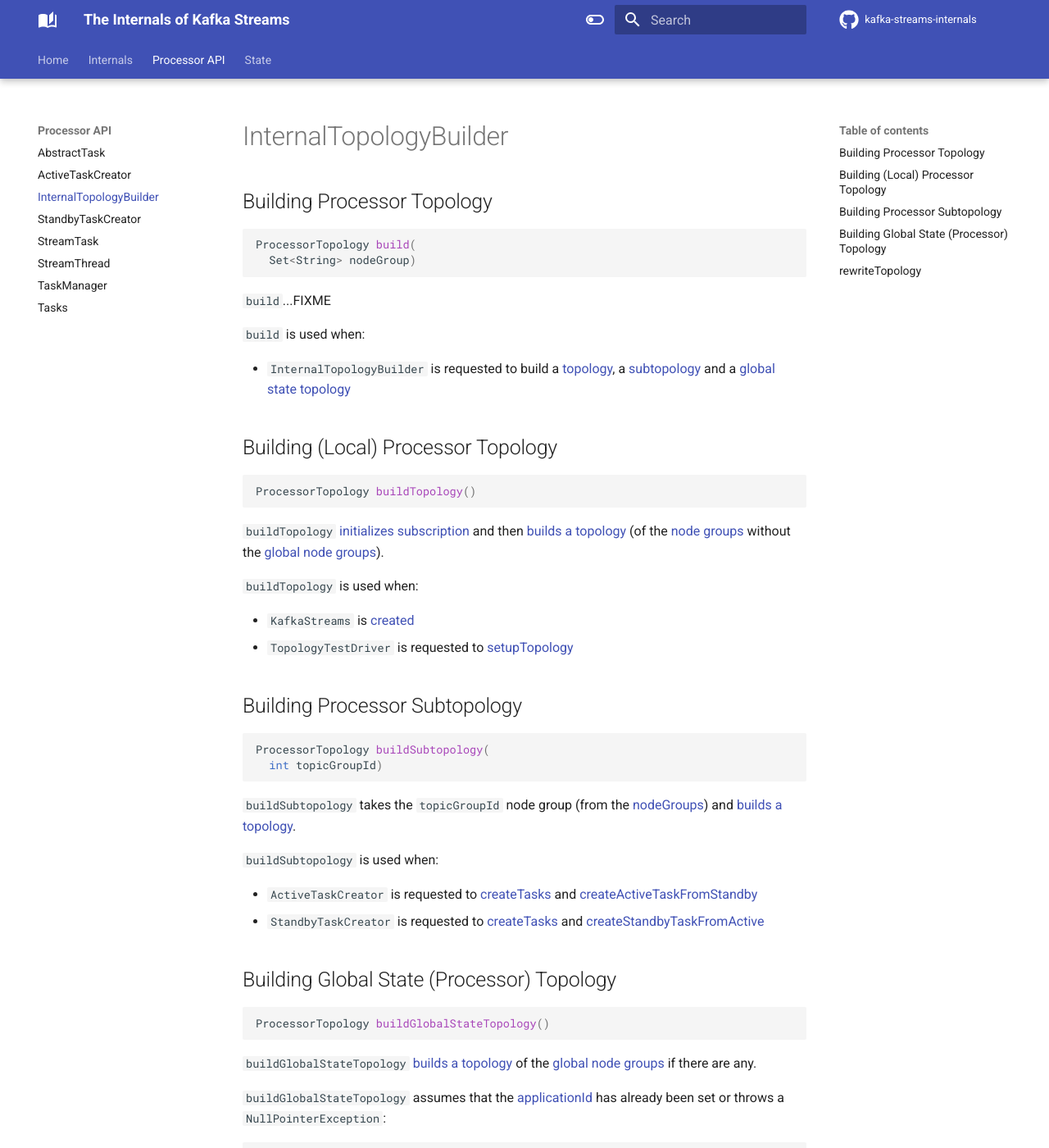
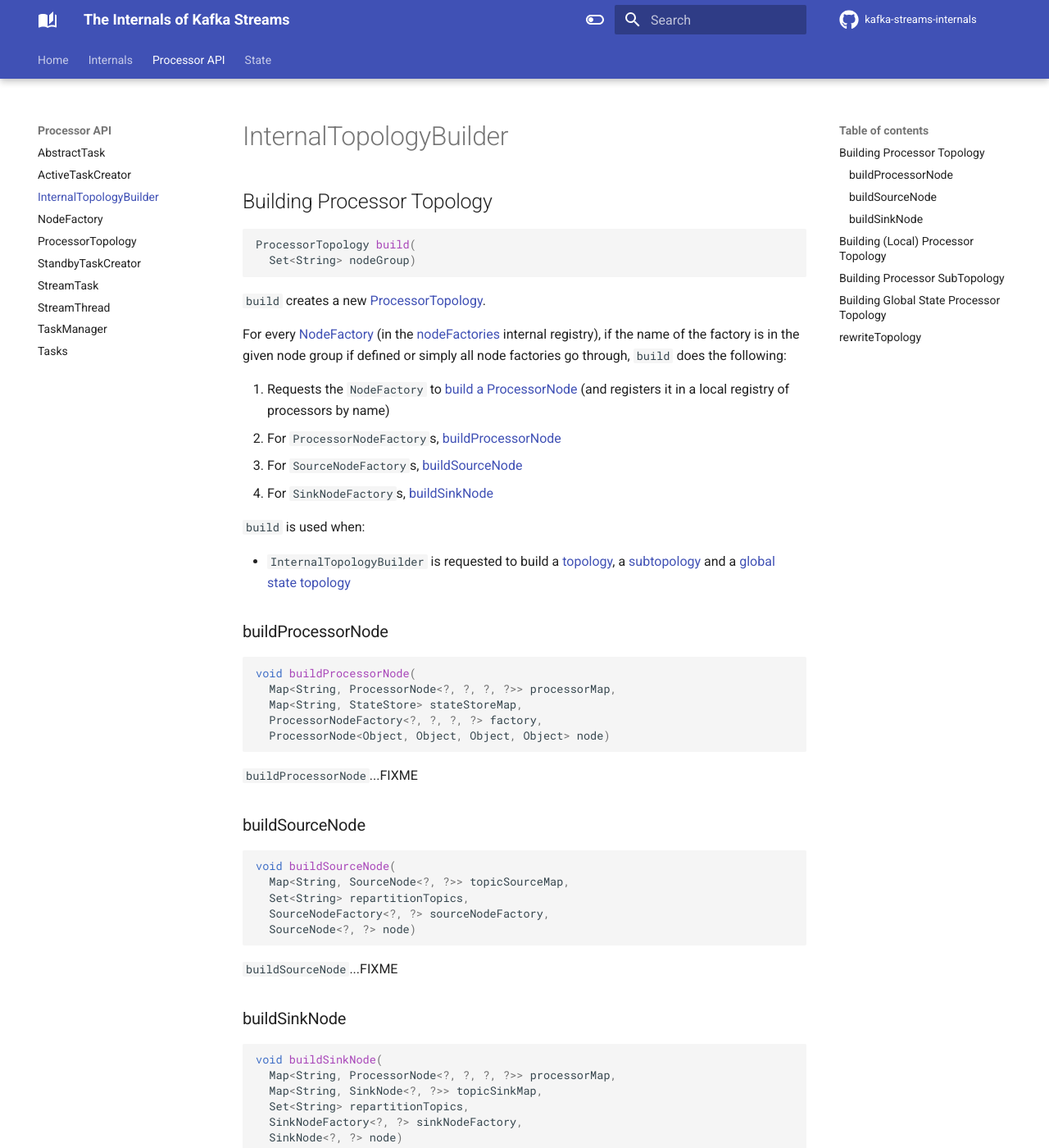
Before and after one commit to japila-books/kafka-streams-internals, an MkDocs documentation site: the page built from docs/processor/InternalTopologyBuilder.md, in a window 1280 px wide and 1400 px high. Shown: the whole window at 82% size. Built offline with MkDocs 1.6.1 and Material for MkDocs 9.7.7, drawn with Linux system fonts in a browser that asks for light colours; comment, search, counter and statistics services are not loaded; some of the changed text lies outside the part shown.

Commit message:
InternalTopologyBuilder and Building Processor Topology

````diff
--- a/docs/processor/InternalTopologyBuilder.md
+++ b/docs/processor/InternalTopologyBuilder.md
@@ -7,11 +7,55 @@
   Set<String> nodeGroup)
 ```
 
-`build`...FIXME
+`build` creates a new [ProcessorTopology](ProcessorTopology.md).
+
+For every [NodeFactory](NodeFactory.md) (in the [nodeFactories](#nodeFactories) internal registry), if the name of the factory is in the given node group if defined or simply all node factories go through, `build` does the following:
+
+1. Requests the `NodeFactory` to [build a ProcessorNode](NodeFactory.md#build) (and registers it in a local registry of processors by name)
+1. For `ProcessorNodeFactory`s, [buildProcessorNode](#buildProcessorNode)
+1. For `SourceNodeFactory`s, [buildSourceNode](#buildSourceNode)
+1. For `SinkNodeFactory`s, [buildSinkNode](#buildSinkNode)
 
 `build` is used when:
 
 * `InternalTopologyBuilder` is requested to build a [topology](#buildTopology), a [subtopology](#buildSubtopology) and a [global state topology](#buildGlobalStateTopology)
+
+### <span id="buildProcessorNode"> buildProcessorNode
+
+```java
+void buildProcessorNode(
+  Map<String, ProcessorNode<?, ?, ?, ?>> processorMap,
+  Map<String, StateStore> stateStoreMap,
+  ProcessorNodeFactory<?, ?, ?, ?> factory,
+  ProcessorNode<Object, Object, Object, Object> node)
+```
+
+`buildProcessorNode`...FIXME
+
+### <span id="buildSourceNode"> buildSourceNode
+
+```java
+void buildSourceNode(
+  Map<String, SourceNode<?, ?>> topicSourceMap,
+  Set<String> repartitionTopics,
+  SourceNodeFactory<?, ?> sourceNodeFactory,
+  SourceNode<?, ?> node)
+```
+
+`buildSourceNode`...FIXME
+
+### <span id="buildSinkNode"> buildSinkNode
+
+```java
+void buildSinkNode(
+  Map<String, ProcessorNode<?, ?, ?, ?>> processorMap,
+  Map<String, SinkNode<?, ?>> topicSinkMap,
+  Set<String> repartitionTopics,
+  SinkNodeFactory<?, ?> sinkNodeFactory,
+  SinkNode<?, ?> node)
+```
+
+`buildSinkNode`...FIXME
 
 ## <span id="buildTopology"> Building (Local) Processor Topology
 
@@ -26,7 +70,7 @@
 * `KafkaStreams` is [created](../KafkaStreams.md#creating-instance)
 * `TopologyTestDriver` is requested to [setupTopology](../TopologyTestDriver.md#setupTopology)
 
-## <span id="buildSubtopology"> Building Processor Subtopology
+## <span id="buildSubtopology"> Building Processor SubTopology
 
 ```java
 ProcessorTopology buildSubtopology(
@@ -40,7 +84,7 @@
 * `ActiveTaskCreator` is requested to [createTasks](ActiveTaskCreator.md#createTasks) and [createActiveTaskFromStandby](ActiveTaskCreator.md#createActiveTaskFromStandby)
 * `StandbyTaskCreator` is requested to [createTasks](StandbyTaskCreator.md#createTasks) and [createStandbyTaskFromActive](StandbyTaskCreator.md#createStandbyTaskFromActive)
 
-## <span id="buildGlobalStateTopology"> Building Global State (Processor) Topology
+## <span id="buildGlobalStateTopology"> Building Global State Processor Topology
 
 ```java
 ProcessorTopology buildGlobalStateTopology()
--- a/mkdocs.yml
+++ b/mkdocs.yml
@@ -115,6 +115,8 @@
     - AbstractTask: processor/AbstractTask.md
     - ActiveTaskCreator: processor/ActiveTaskCreator.md
     - InternalTopologyBuilder: processor/InternalTopologyBuilder.md
+    - NodeFactory: processor/NodeFactory.md
+    - ProcessorTopology: processor/ProcessorTopology.md
     - StandbyTaskCreator: processor/StandbyTaskCreator.md
     - StreamTask: processor/StreamTask.md
     - StreamThread: processor/StreamThread.md
````
Also changed, not shown: docs/processor/NodeFactory.md (added, +3 -0 lines), docs/processor/ProcessorTopology.md (added, +3 -0 lines).
